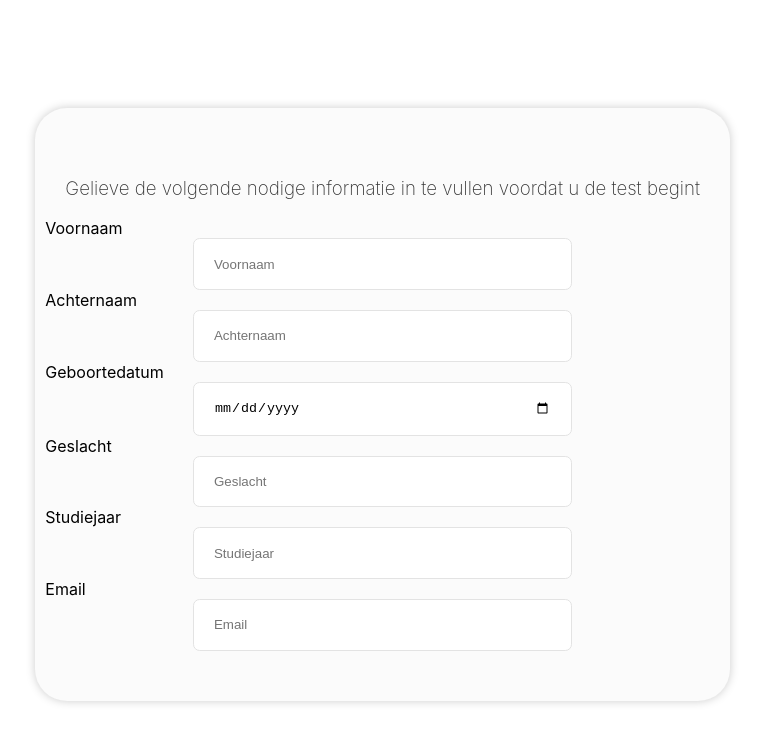
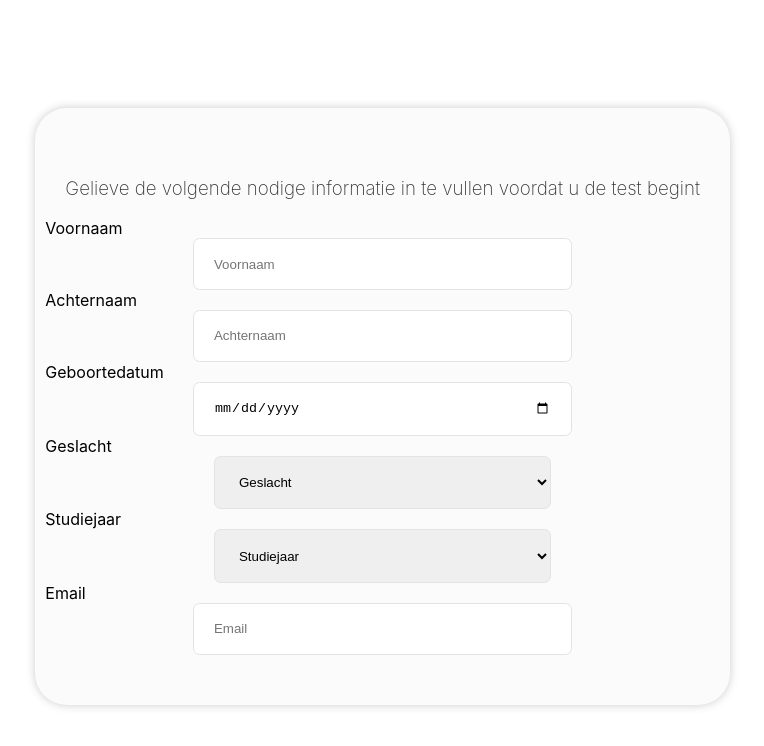
Before and after one commit to ZienabAlr/i-Spot-F, a website built with Vite: page SignUp/index.html in a window 1280 px wide. Shown: the whole page, without its empty margins (492-1256 px from the left). Built offline with nearby package versions, Linux system fonts and the light colour scheme.

Commit message:
fix(index.html): Options inputs have been fixed

```diff
--- a/SignUp/index.html
+++ b/SignUp/index.html
@@ -21,11 +21,23 @@
         <input class="inpt" id="geboortedatum" type="date" placeholder="Geboortedatum">
 
         <label for="geslacht">Geslacht</label>
-        <input class="inpt" id="geslacht" type="text" placeholder="Geslacht">
+        <!-- choice form -->
+        <select class="inpt" name="geslacht" id="geslacht">
+          <!-- add placeholder to select -->
+          <option value="" disabled selected hidden>Geslacht</option>
+          <option value="vrouw">Vrouw</option>
+          <option value="man">Man</option>
+        </select>
+        <!-- <input class="inpt" id="geslacht" type="text" placeholder="Geslacht"> -->
 
         <label for="studiejaar">Studiejaar</label>
-        <input class="inpt" id="studiejaar" type="text" placeholder="Studiejaar">
-
+        <select class="inpt" name="studiejaar" id="studiejaar">
+          <option value="" disabled selected hidden>Studiejaar</option>
+          <option value="5de">5de jaar</option>
+          <option value="6de">6de jaar</option>
+          <option value="7de">7de jaar BSO</option>
+          <option value="andere">Andere</option>
+        </select>
         <label for="email">Email</label>
         <input class="inpt" id="email" type="email" placeholder="Email">
 
```
